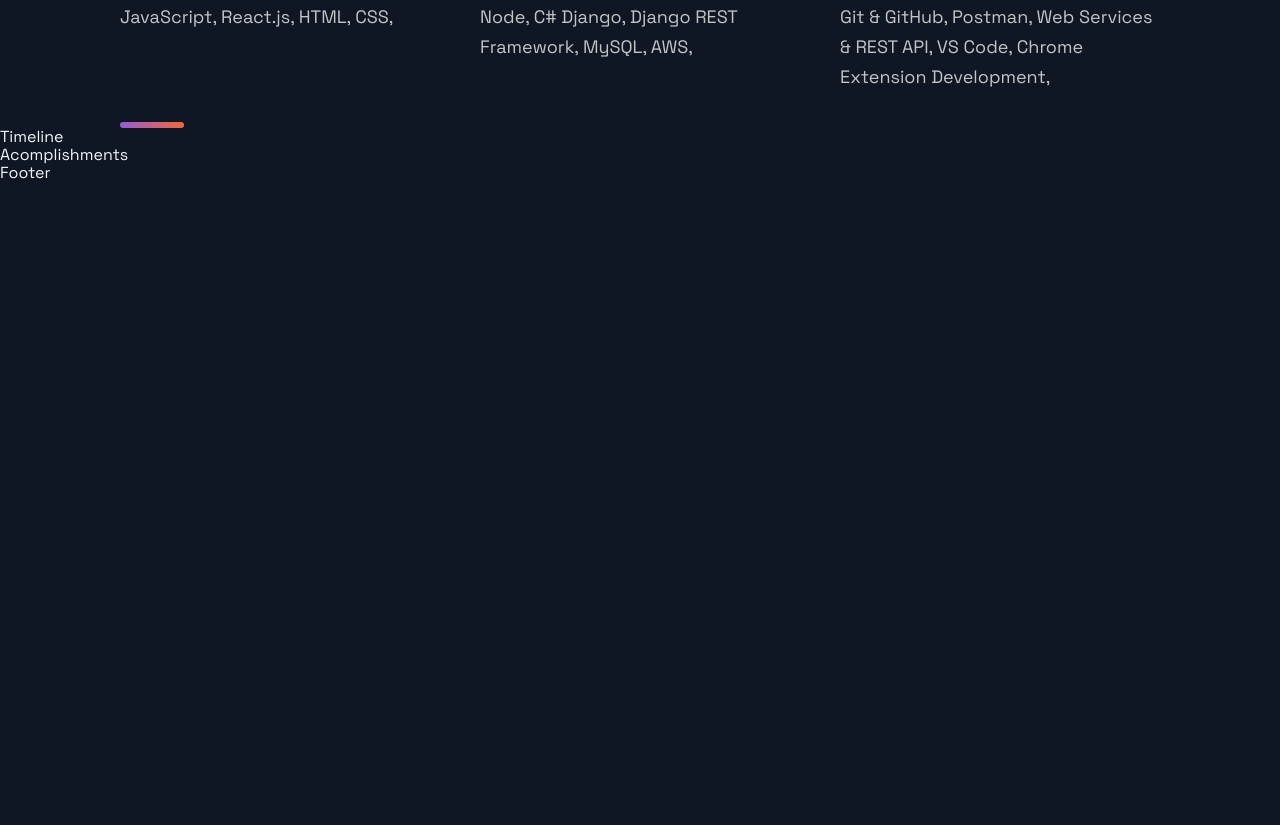
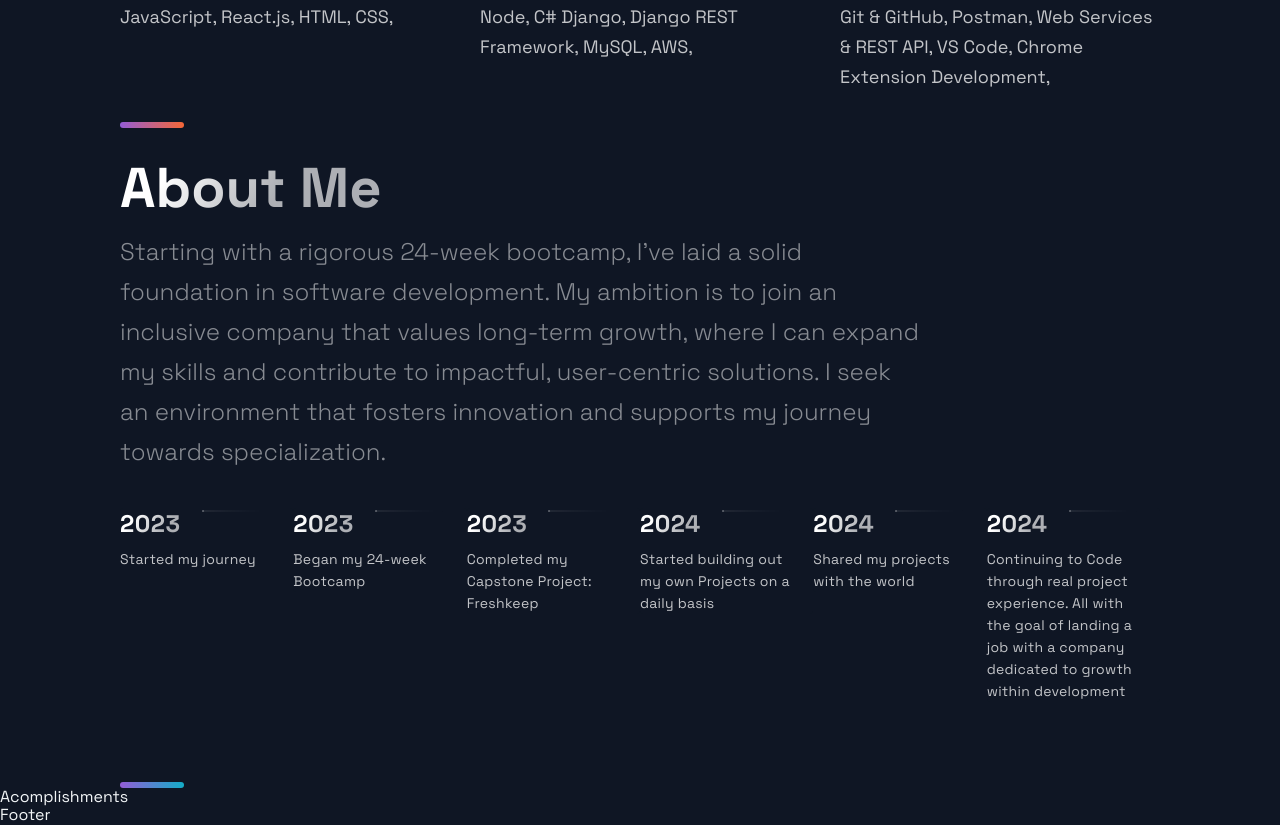
Before and after one commit to Benjameslane/Portfolio, a Next.js app: page / in a window 1280 px wide. Shown: the part 3780-4605 px from the top of the page. Before the commit the page ends 3963 px from the top, so only its background shows below. Built offline with nearby package versions, Linux system fonts and the light colour scheme.

Commit message:
added my timeline, starting with 2023 and a scroll effect to be managable on multiple device screen sizes

```diff
--- a/src/components/TimeLine/TimeLine.js
+++ b/src/components/TimeLine/TimeLine.js
@@ -7,45 +7,116 @@ import { TimeLineData } from '../../constants/constants';
 const TOTAL_CAROUSEL_COUNT = TimeLineData.length;
 
 const Timeline = () => {
-  // const [activeItem, setActiveItem] = useState(0);
-  // const carouselRef = useRef();
+  const [activeItem, setActiveItem] = useState(0);
+  const carouselRef = useRef();
 
-  // const scroll = (node, left) => {
-  //   return node.scrollTo({ left, behavior: 'smooth' });
-  // }
+   const scroll = (node, left) => {
+     return node.scrollTo({ left, behavior: 'smooth' });
+   }
 
-  // const handleClick = (e, i) => {
-  //   e.preventDefault();
+   const handleClick = (e, i) => {
+    e.preventDefault();
 
-  //   if (carouselRef.current) {
-  //     const scrollLeft = Math.floor(carouselRef.current.scrollWidth * 0.7 * (i / TimeLineData.length));
+    if (carouselRef.current) {
+      const scrollLeft = Math.floor(carouselRef.current.scrollWidth * 0.7 * (i / TimeLineData.length));
 
-  //     scroll(carouselRef.current, scrollLeft);
-  //   }
-  // }
+      scroll(carouselRef.current, scrollLeft);
+    }
+   }
 
-  // const handleScroll = () => {
-  //   if (carouselRef.current) {
-  //     const index = Math.round((carouselRef.current.scrollLeft / (carouselRef.current.scrollWidth * 0.7)) * TimeLineData.length);
+   const handleScroll = () => {
+   if (carouselRef.current) {
+      const index = Math.round((carouselRef.current.scrollLeft / (carouselRef.current.scrollWidth * 0.7)) * TimeLineData.length);
 
-  //     setActiveItem(index);
-  //   }
-  // }
+      setActiveItem(index);
+    }
+   }
 
   // // snap back to beginning of scroll when window is resized
   // // avoids a bug where content is covered up if coming from smaller screen
-  // useEffect(() => {
-  //   const handleResize = () => {
-  //     scroll(carouselRef.current, 0);
-  //   }
+   useEffect(() => {
+     const handleResize = () => {
+       scroll(carouselRef.current, 0);
+     }
 
-  //   window.addEventListener('resize', handleResize);
-  // }, []);
+     window.addEventListener('resize', handleResize);
+   }, []);
 
   return (
-    <div>
-      Timeline
-    </div>
+    <Section id="about">
+        <SectionTitle>
+          About Me
+        </SectionTitle>
+        <SectionText>
+        Starting with a rigorous 24-week bootcamp, I've laid a solid foundation in software development. My ambition is to join an inclusive company that values long-term growth, where I can expand my skills and contribute to impactful, user-centric solutions. I seek an environment that fosters innovation and supports my journey towards specialization.
+        </SectionText>
+        <CarouselContainer ref={carouselRef} onScroll={handleScroll}>
+    <>
+    {TimeLineData.map((item, index) => (
+      <CarouselMobileScrollNode key={index} final={index === TOTAL_CAROUSEL_COUNT - 1}>
+        <CarouselItem
+          index={index}
+          id={`carousel__item-${index}`}
+          active={activeItem}
+          onClick={(e) => handleClick(e, index)}
+        >
+        <CarouselItemTitle>
+          {item.year}
+          <CarouselItemImg
+                    width="208"
+                    height="6"
+                    viewBox="0 0 208 6"
+                    fill="none"
+                    xmlns="http://www.w3.org/2000/svg">
+                    <path
+                      fill-rule="evenodd"
+                      clip-rule="evenodd"
+                      d="M2.5 5.5C3.88071 5.5 5 4.38071 5 3V3.5L208 3.50002V2.50002L5 2.5V3C5 1.61929 3.88071 0.5 2.5 0.5C1.11929 0.5 0 1.61929 0 3C0 4.38071 1.11929 5.5 2.5 5.5Z"
+                      fill="url(#paint0_linear)"
+                      fill-opacity="0.33"
+                    />
+                    <defs>
+                      <linearGradient
+                        id="paint0_linear"
+                        x1="-4.30412e-10"
+                        y1="0.5"
+                        x2="208"
+                        y2="0.500295"
+                        gradientUnits="userSpaceOnUse">
+                        <stop stop-color="white" />
+                        <stop
+                          offset="0.79478"
+                          stop-color="white"
+                          stop-opacity="0"
+                        />
+                      </linearGradient>
+                    </defs>
+                  </CarouselItemImg>
+        </CarouselItemTitle>
+        <CarouselItemText>
+          {item.text}
+        </CarouselItemText>
+        </CarouselItem>
+      </CarouselMobileScrollNode>
+    ))}
+    </>
+        </CarouselContainer>
+        <CarouselButtons>
+          {TimeLineData.map((item, index) =>
+            <CarouselButton
+            key={index}
+            index={index}
+            active={activeItem}
+            onClick={(e) => handleClick(e, index)}
+            type="button"
+            >
+              <CarouselButtonDot active={activeItem} />
+               </CarouselButton>
+          )}
+        </CarouselButtons>
+        <SectionDivider />
+    </Section>
+
   );
 };
 
--- a/src/constants/constants.js
+++ b/src/constants/constants.js
@@ -62,9 +62,10 @@ export const projects = [
 ];
 
 export const TimeLineData = [
-  { year: 2017, text: 'Started my journey', },
-  { year: 2018, text: 'Worked as a freelance developer', },
-  { year: 2019, text: 'Founded JavaScript Mastery', },
-  { year: 2020, text: 'Shared my projects with the world', },
-  { year: 2021, text: 'Started my own platform', },
+  { year: 2023, text: 'Started my journey', },
+  { year: 2023, text: 'Began my 24-week Bootcamp', },
+  { year: 2023, text: 'Completed my Capstone Project: Freshkeep', },
+  { year: 2024, text: 'Started building out my own Projects on a daily basis', },
+  { year: 2024, text: 'Shared my projects with the world', },
+  { year: 2024, text: 'Continuing to Code through real project experience. All with the goal of landing a job with a company dedicated to growth within development', },
 ];
```
